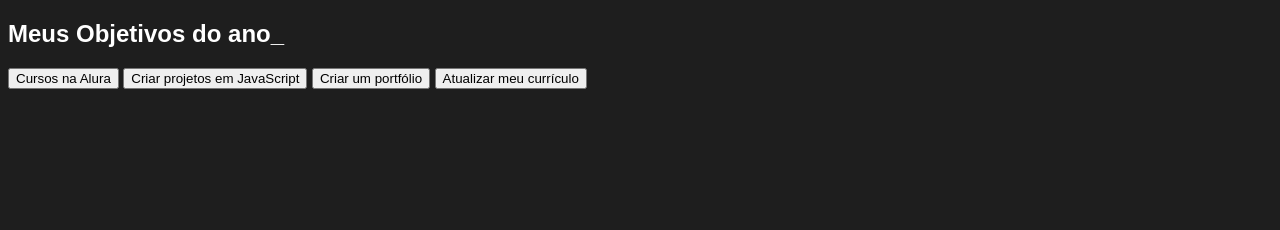
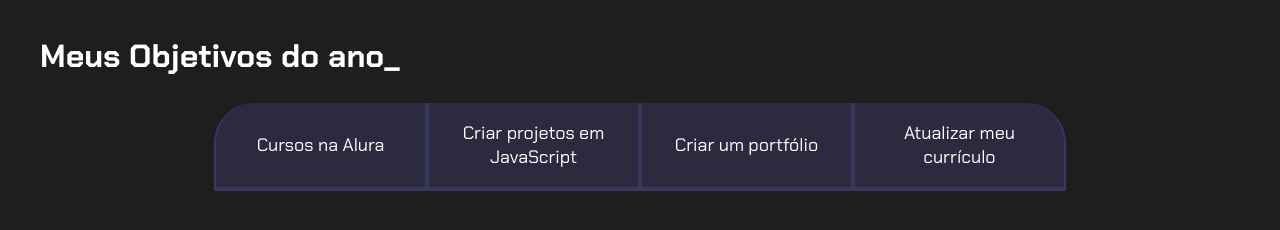
Before and after one commit to bebe2276/curso-1tri, a plain HTML site: page index.html in a window 1280 px wide. Drawn offline with Linux system fonts and the light colour scheme.

Commit message:
Add files via upload

```diff
--- a/index.html
+++ b/index.html
@@ -19,3 +19,8 @@
     </section>
   </body>
   </html>
+
+    </section>
+        <script src="main.js"></script>
+</body>
+</html>
--- /dev/null
+++ b/main.js
@@ -0,0 +1,11 @@
+const botoes = document.querySelectorAll(".botao");
+
+for(let i=0;i <botoes.length;i++){
+    botoes[i].onclick = function(){
+
+        for(let j=0;j<botoes.length;j++){
+            botoes[j].classList.remove("ativo");
+        }
+        botoes[i].classList.add("ativo");
+    }
+}
--- a/style.css
+++ b/style.css
@@ -1,4 +1,6 @@
-:root{
+@import url('https://fonts.googleapis.com/css2?family=Chakra+Petch:wght@400;700&display=swap');
+
+:root {
     --cor-de-fundo: #1E1E1E;
     --verde: #6FFF57;
     --branco: #FFFFFF;
@@ -6,10 +8,74 @@
     --botao-inativo: rgba(58, 55, 94, 0.5);
     --texto-fundo: rgba(58, 55, 94, 0.3);
 }
-@import url('https://fonts.googleapis.com/css2?family-Chakra+Petch:w ght@400:700&display=swap');
 
 body {
     background-color: var(--cor-de-fundo);
     color: var(--branco);
     font-family: 'Chakra Petch', sans-serif;
 }
+
+
+.conteudo-principal {
+    display: flex;
+    flex-direction: column;
+    justify-content: center;
+    align-items: center;
+    max-width: 1200px;
+    width: 100%;
+    margin: 0 auto;
+}
+
+.titulo-principal {
+    text-align: left;
+    width: 100%;
+    font-size: 32px;
+}
+
+.titulo-principal span {
+    color: var(--verde);
+}
+
+
+.botao {
+    font-family: 'Chakra Petch', sans-serif;
+    background-color: var(--botao-inativo);
+    color: var(--branco);
+    display: flex;
+    justify-content: center;
+    padding: 1em;
+    font-size: 18px;
+    align-items: center;
+    width: 100%;
+    border-bottom: 4px solid var(--botao-ativo);
+    border-left: 2px solid var(--botao-ativo);
+    border-right: 2px solid var(--botao-ativo);
+    border-top: none;
+}
+
+.botao:first-child {
+    border-radius: 40px 40px 0 0;
+}
+
+.botoes {
+    display: block;
+}
+
+.ativo{
+    background-color: var(--botao-ativo);
+    border-bottom: 4px solid var(--verde);
+}
+
+@media screen and (min-width: 768px) {
+    .botoes {
+        display: flex;
+    }
+
+    .botao:first-child {
+        border-radius: 40px 0 0 0;
+    }
+
+    .botao:last-child {
+        border-radius: 0 40px 0 0;
+    }
+}
```
